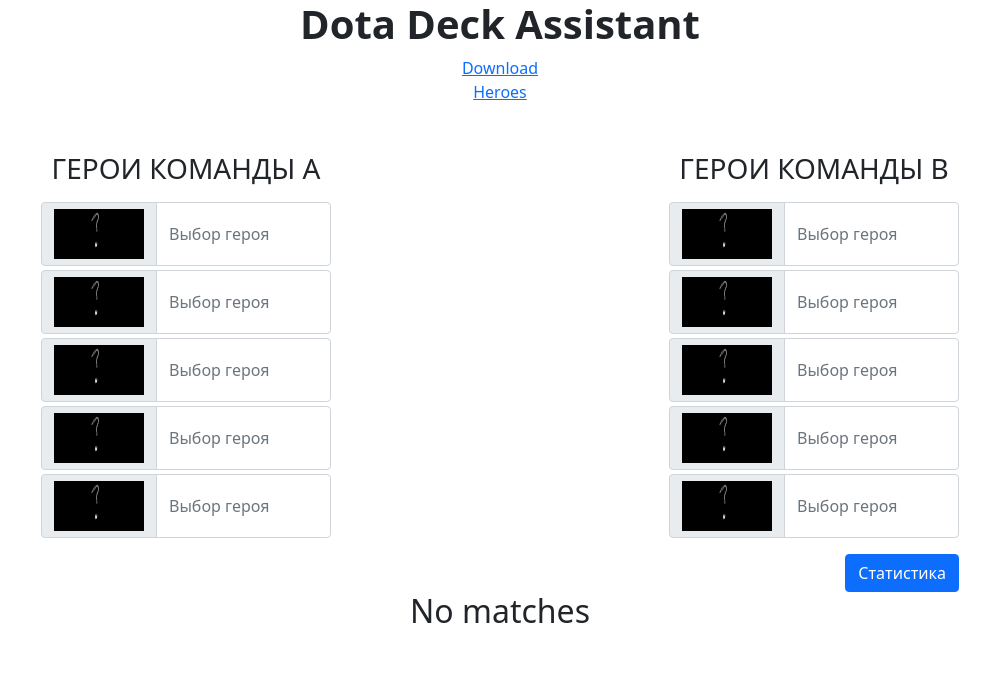
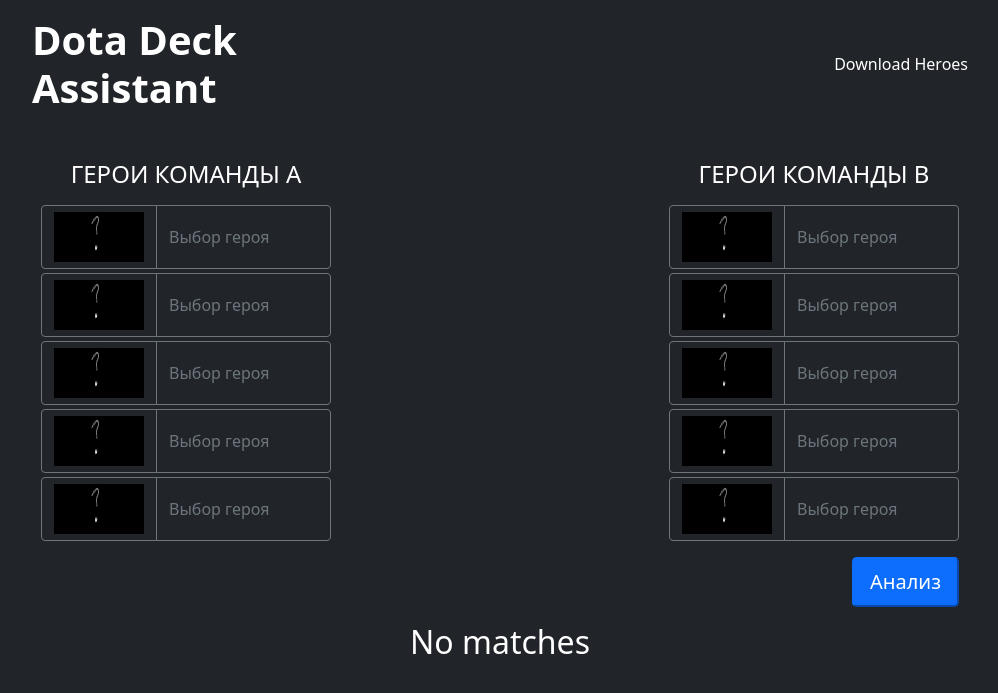
Before and after one commit to PodYapolskiy/dota-deck-stats, a Flask app: page / in a window 1280 px wide. Shown: the top 693 px of the page, without its empty margins (140-1138 px from the left). Run offline with Flask 2, Linux system fonts and the light colour scheme; some libraries are stand-ins or nearby versions.

Commit message:
Edit html structure. Add dark theme

```diff
--- a/app/static/css/style.css
+++ b/app/static/css/style.css
@@ -1,7 +1,3 @@
-h1 {
-    font-weight: bold;
-}
-
 .hero {
     width: 90px;
     height: 50px;
--- a/app/templates/base.html
+++ b/app/templates/base.html
@@ -29,7 +29,7 @@
             <script type="text/javascript" src="{{ url_for('static', filename='index.js') }}"></script>
             {% endblock %}
         </head>
-        <body>
+        <body class="bg-dark">
             <div id="content">
                 {% block content %}
                     {% block app_content %}
--- a/app/templates/home/index.html
+++ b/app/templates/home/index.html
@@ -2,42 +2,43 @@
 
 {% block app_content %}
   <div class="container-fluid">
-    <h1 class="row justify-content-center">
-      Dota Deck Assistant
-    </h1>
-
-    <div class="row justify-content-center">
-      <a class="col-1 text-center" href="/download_heroes">Download Heroes</a>
+    {# "Navbar" #}
+    <div class="row mt-3 mb-5 justify-content-around align-items-center">
+      <div class="col-3 text-white">
+        <a href="#" class="h1 fw-bold text-white text-decoration-none">Dota Deck Assistant</a>
       </div>
-    <br>
-    <br>
+      <div class="col-3 text-end">
+        <a class="col-1 text-white text-decoration-none" href="/download_heroes">Download Heroes</a>
+      </div>
+    </div>
 
     {# Form #}
     <form id="form" class="container-fluid">
       <div class="row mb-2 justify-content-around">
-        <div class="col-3 text-center">
-          <h3>ГЕРОИ КОМАНДЫ A</h3>
+        <div class="col-3 text-center text-white">
+          <h4>ГЕРОИ КОМАНДЫ A</h4>
         </div>
-        <div class="col-3 text-center">
-          <h3>ГЕРОИ КОМАНДЫ B</h3>
+        <div class="col-3 text-center text-white">
+          <h4>ГЕРОИ КОМАНДЫ B</h4>
         </div>
       </div>
 
+      {# #333333  #27282d - инпуты #212226 - фон #}
       <div class="row mb-1 justify-content-around">
         <div class="col-3">
           <div class="input-group">
-            <span class="input-group-text">
+            <span class="input-group-text bg-dark border-secondary">
               <img class="hero A1" src="{{ url_for('static', filename='img/alt.jpg') }}" alt="hero">
             </span>
-            <input onchange="onchangeHandler(this, 'A1')" type="text" class="form-control" placeholder="Выбор героя" name="A1" value="{{ inputs['A1'] }}" aria-label="A1">
+            <input onchange="onchangeHandler(this, 'A1')" type="text" class="form-control bg-dark text-white border-secondary" placeholder="Выбор героя" name="A1" value="{{ inputs['A1'] }}" aria-label="A1">
           </div>
         </div>
         <div class="col-3">
           <div class="input-group">
-            <span class="input-group-text">
+            <span class="input-group-text bg-dark border-secondary">
               <img class="hero B1" src="{{ url_for('static', filename='img/alt.jpg') }}" alt="hero">
             </span>
-            <input onchange="onchangeHandler(this, 'B1')" type="text" class="form-control" placeholder="Выбор героя" name="B1" value="{{ inputs['B1'] }}" aria-label="B1">
+            <input onchange="onchangeHandler(this, 'B1')" type="text" class="form-control bg-dark text-white border-secondary" placeholder="Выбор героя" name="B1" value="{{ inputs['B1'] }}" aria-label="B1">
           </div>
         </div>
       </div>
@@ -45,18 +46,18 @@
       <div class="row mb-1 justify-content-around">
         <div class="col-3">
           <div class="input-group">
-            <span class="input-group-text">
+            <span class="input-group-text bg-dark border-secondary">
               <img class="hero A2" src="{{ url_for('static', filename='img/alt.jpg') }}" alt="hero">
             </span>
-            <input onchange="onchangeHandler(this, 'A2')" type="text" class="form-control" placeholder="Выбор героя" name="A2" value="{{ inputs['A2'] }}" aria-label="A2">
+            <input onchange="onchangeHandler(this, 'A2')" type="text" class="form-control bg-dark text-white border-secondary" placeholder="Выбор героя" name="A2" value="{{ inputs['A2'] }}" aria-label="A2">
           </div>
         </div>
         <div class="col-3">
           <div class="input-group">
-            <span class="input-group-text">
+            <span class="input-group-text bg-dark border-secondary">
               <img class="hero B2" src="{{ url_for('static', filename='img/alt.jpg') }}" alt="hero">
             </span>
-            <input onchange="onchangeHandler(this, 'B2')" type="text" class="form-control" placeholder="Выбор героя" name="B2" value="{{ inputs['B2'] }}" aria-label="B2">
+            <input onchange="onchangeHandler(this, 'B2')" type="text" class="form-control bg-dark text-white border-secondary" placeholder="Выбор героя" name="B2" value="{{ inputs['B2'] }}" aria-label="B2">
           </div>
         </div>
       </div>
@@ -64,18 +65,18 @@
       <div class="row mb-1 justify-content-around">
         <div class="col-3">
           <div class="input-group">
-            <span class="input-group-text">
+            <span class="input-group-text bg-dark border-secondary">
               <img class="hero A3" src="{{ url_for('static', filename='img/alt.jpg') }}" alt="hero">
             </span>
-            <input onchange="onchangeHandler(this, 'A3')" type="text" class="form-control" placeholder="Выбор героя" name="A3" value="{{ inputs['A3'] }}" aria-label="A3">
+            <input onchange="onchangeHandler(this, 'A3')" type="text" class="form-control bg-dark text-white border-secondary" placeholder="Выбор героя" name="A3" value="{{ inputs['A3'] }}" aria-label="A3">
           </div>
         </div>
         <div class="col-3">
           <div class="input-group">
-            <span class="input-group-text">
+            <span class="input-group-text bg-dark border-secondary">
               <img class="hero B3" src="{{ url_for('static', filename='img/alt.jpg') }}" alt="hero">
             </span>
-            <input onchange="onchangeHandler(this, 'B3')" type="text" class="form-control" placeholder="Выбор героя" name="B3" value="{{ inputs['B3'] }}" aria-label="B3">
+            <input onchange="onchangeHandler(this, 'B3')" type="text" class="form-control bg-dark text-white border-secondary" placeholder="Выбор героя" name="B3" value="{{ inputs['B3'] }}" aria-label="B3">
           </div>
         </div>
       </div>
@@ -83,18 +84,18 @@
       <div class="row mb-1 justify-content-around">
         <div class="col-3">
           <div class="input-group">
-            <span class="input-group-text">
+            <span class="input-group-text bg-dark border-secondary">
               <img class="hero A4" src="{{ url_for('static', filename='img/alt.jpg') }}" alt="hero">
             </span>
-            <input onchange="onchangeHandler(this, 'A4')" type="text" class="form-control" placeholder="Выбор героя" name="A4" value="{{ inputs['A4'] }}" aria-label="A4">
+            <input onchange="onchangeHandler(this, 'A4')" type="text" class="form-control bg-dark text-white border-secondary" placeholder="Выбор героя" name="A4" value="{{ inputs['A4'] }}" aria-label="A4">
           </div>
         </div>
         <div class="col-3">
           <div class="input-group">
-            <span class="input-group-text">
+            <span class="input-group-text bg-dark border-secondary">
               <img class="hero B4" src="{{ url_for('static', filename='img/alt.jpg') }}" alt="hero">
             </span>
-            <input onchange="onchangeHandler(this, 'B4')" type="text" class="form-control" placeholder="Выбор героя" name="B4" value="{{ inputs['B4'] }}" aria-label="B4">
+            <input onchange="onchangeHandler(this, 'B4')" type="text" class="form-control bg-dark text-white border-secondary" placeholder="Выбор героя" name="B4" value="{{ inputs['B4'] }}" aria-label="B4">
           </div>
         </div>
       </div>
@@ -102,18 +103,18 @@
       <div class="row mb-3 justify-content-around">
         <div class="col-3">
           <div class="input-group">
-            <span class="input-group-text">
+            <span class="input-group-text bg-dark border-secondary">
               <img class="hero A5" src="{{ url_for('static', filename='img/alt.jpg') }}" alt="hero">
             </span>
-            <input onchange="onchangeHandler(this, 'A5')" type="text" class="form-control" placeholder="Выбор героя" name="A5" value="{{ inputs['A5'] }}" aria-label="A5">
+            <input onchange="onchangeHandler(this, 'A5')" type="text" class="form-control bg-dark text-white border-secondary" placeholder="Выбор героя" name="A5" value="{{ inputs['A5'] }}" aria-label="A5">
           </div>
         </div>
         <div class="col-3">
           <div class="input-group">
-            <span class="input-group-text">
+            <span class="input-group-text bg-dark border-secondary">
               <img class="hero B5" src="{{ url_for('static', filename='img/alt.jpg') }}" alt="hero">
             </span>
-            <input onchange="onchangeHandler(this, 'B5')" type="text" class="form-control" placeholder="Выбор героя" name="B5" value="{{ inputs['B5'] }}" aria-label="B5">
+            <input onchange="onchangeHandler(this, 'B5')" type="text" class="form-control bg-dark text-white border-secondary" placeholder="Выбор героя" name="B5" value="{{ inputs['B5'] }}" aria-label="B5">
           </div>
         </div>
       </div>
@@ -121,25 +122,37 @@
       <div class="row mb-3 justify-content-around">
         <div class="col-3"></div>
         <div class="col-3 text-end">
-          <button onclick="onsubmitHandler()" type="button" class="btn btn-primary">Статистика</button>
+          <button onclick="onsubmitHandler()" type="button" class="btn-lg btn-primary">Анализ</button>
       </div>
     </form>
 
     {% if matches_exist %}
-      <div class="container">
-        <div class="row mb-1 justify-content-around">
-          <div class="col-3">Матчей найдено:</div>
-          <div class="col-3">{{ matches }}</div>
+      <div class="container mt-5">
+        <h3 class="mb-3 text-white text-center">Статистика</h3>
+        <div class="row mb-3 justify-content-around">
+          <div class="text-center text-white fs-5">
+            Матчей найдено: <span class="fw-bold">{{ matches }}</span>
+          </div>
         </div>
 
-        <div class="row mb-1 justify-content-around">
-          <div class="col-3">Побед команды A: {{ wins_a }}</div>
-          <div class="col-3">Побед команды B: {{ wins_b }}</div>
+        <div class="row mb-3 justify-content-around">
+          <h4 class="col-3 text-white fs-5">Побед команды A:</h4>
+          <h4 class="col-3 text-white fs-5">Побед команды B:</h4>
         </div>
 
-        <div class="row mb-1 justify-content-around">
-          <div class="col-3">Шанс победы команды А: {{ wins_a_perc }}%</div>
-          <div class="col-3">Шанс победы команды B: {{ wins_b_perc }}%</div>
+        <div class="row mb-5 justify-content-around">
+          <div class="col-3 text-white text-center fs-3 fw-bold">{{ wins_a }}</div>
+          <div class="col-3 text-white text-center fs-3 fw-bold">{{ wins_b }}</div>
+        </div>
+
+        <div class="row mb-3 justify-content-around">
+          <h4 class="col-3 text-white fs-5">Шанс победы команды А:</h4>
+          <h4 class="col-3 text-white fs-5">Шанс победы команды B:</h4>
+        </div>
+
+        <div class="row mb-3 justify-content-around">
+          <div class="col-3 text-white text-center fs-3 fw-bold">{{ wins_a_perc }}%</div>
+          <div class="col-3 text-white text-center fs-3 fw-bold">{{ wins_b_perc }}%</div>
         </div>
 
         {# https://www.jqueryscript.net/blog/best-circular-radial-progress-bar.html
@@ -159,7 +172,7 @@
     {% endif %}
 
     {% if not matches_exist %}
-      <h2 class="text-center">No matches</h2>
+      <h2 class="text-white text-center mt-3">No matches</h2>
     {% endif %}
   </div>
 {% endblock %}
```
Lines whose indentation alone changed are shown as unchanged.
